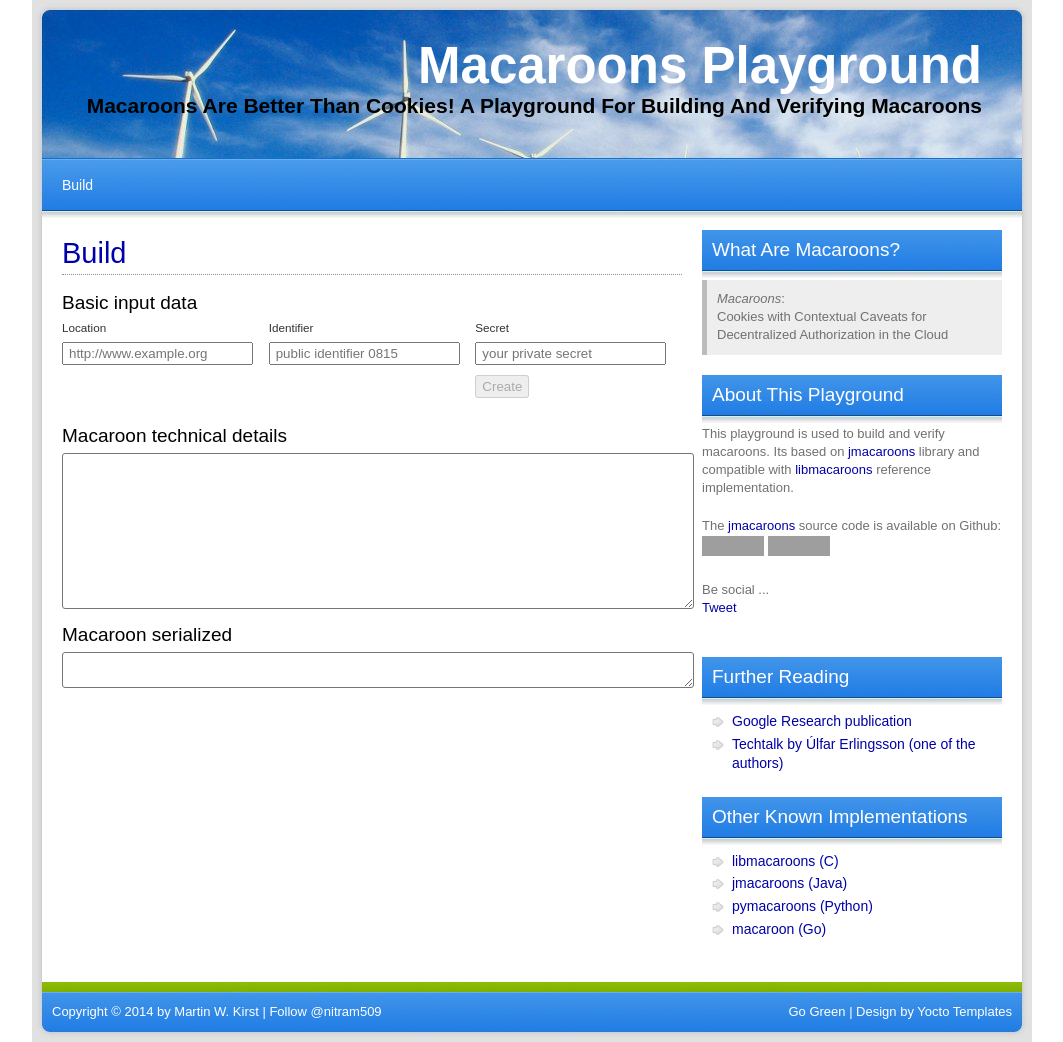
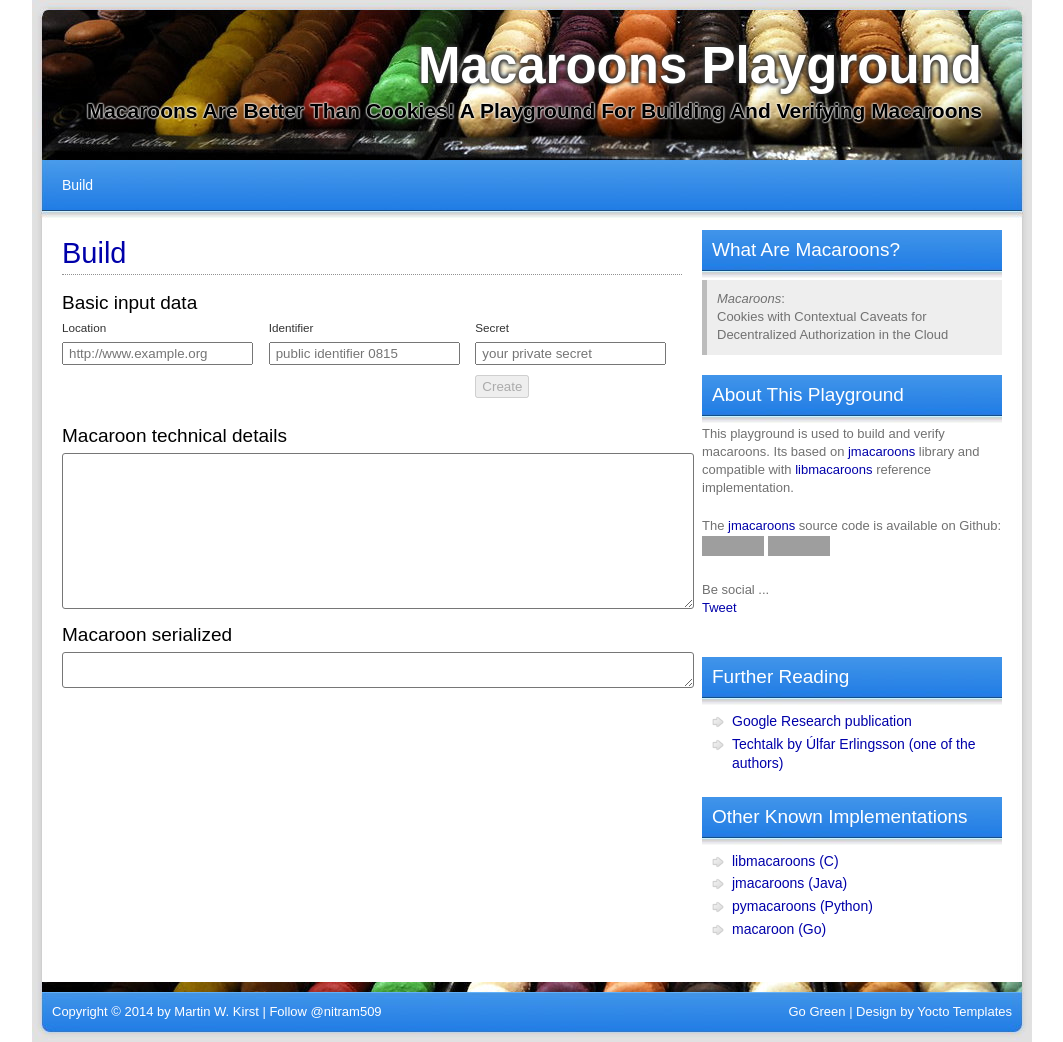
Before and after one commit to nitram509/jmacaroons, a website: page index.html in a window 1280 px wide. Shown: the whole page, without its empty margins (108-1171 px from the left). Drawn offline with Linux system fonts and the light colour scheme; grey boxes are pictures that could not be loaded; a web font is replaced by a local one.

Commit message:
placed macaroons header image

```diff
--- a/www/css/style.css
+++ b/www/css/style.css
@@ -113,19 +113,20 @@ button {
 
 #header {
   height: 160px;
-  background: url(../img/header.jpg) repeat-x;
+  background: url(../img/Macarons_au_fruits_by_Austinii-header.jpg) repeat-x;
   text-align: right;
 }
 
 #header h1 {
   font-family: 'Amaranth', arial, serif;
   margin: 0;
-  padding: 40px 50px 0 0;
+  padding: 40px 50px 5px 0;
   font-weight: bold;
   font-size: 51px;
   border: none;
   line-height: 1;
   background: none;
+  text-shadow: 0 0 0.1em #323232, 0 0 0.1em #323232, 0 0 0.1em #323232;
 }
 
 #header h1 a {
@@ -144,8 +145,9 @@ button {
   margin: 0;
   padding: 0 50px 0 0;
   color: #000;
-  font-weight: bold;
+  font-weight: 900;
   font-size: 21px;
+  text-shadow: 0 0 0.1em #f2f2f2, 0 0 0.1em #f2f2f2, 0 0 0.1em #f2f2f2;
 }
 
 #menu {
@@ -228,7 +230,7 @@ button {
 }
 
 #footertop {
-  background: url(../img/footertop.jpg) no-repeat;
+  background: url(../img/Macarons_au_fruits_by_Austinii-footer.jpg) no-repeat;
   padding: 5px 0;
 }
 
--- /dev/null
+++ b/www/img/Macarons_au_fruits_by_Austinii.txt
@@ -0,0 +1,2 @@
+Copyright by  Austinii
+http://austinii.deviantart.com/art/Macarons-au-fruits-102994182
```
Also changed, not shown: www/img/Macarons_au_fruits_by_Austinii-footer.jpg (added), www/img/Macarons_au_fruits_by_Austinii-header.jpg (added), www/img/Macarons_au_fruits_by_Austinii.jpg (added), 2 other files.
